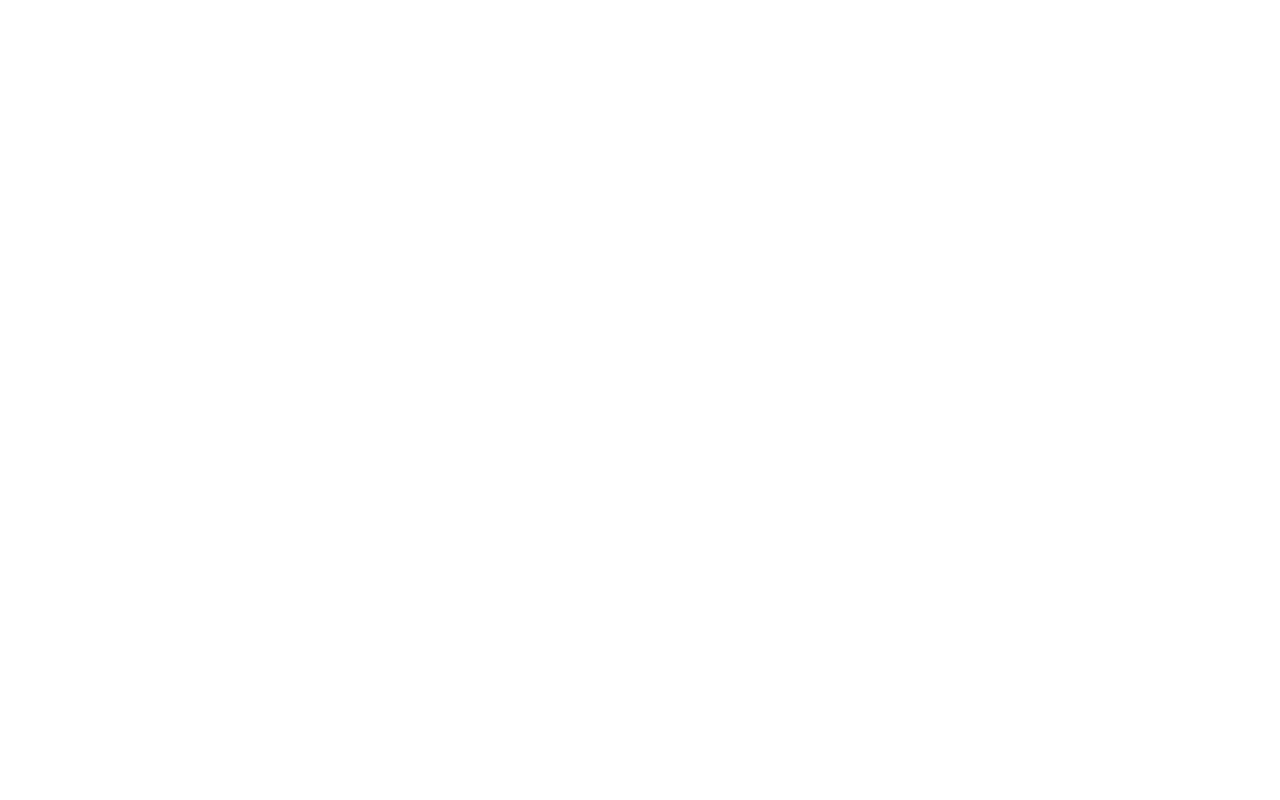
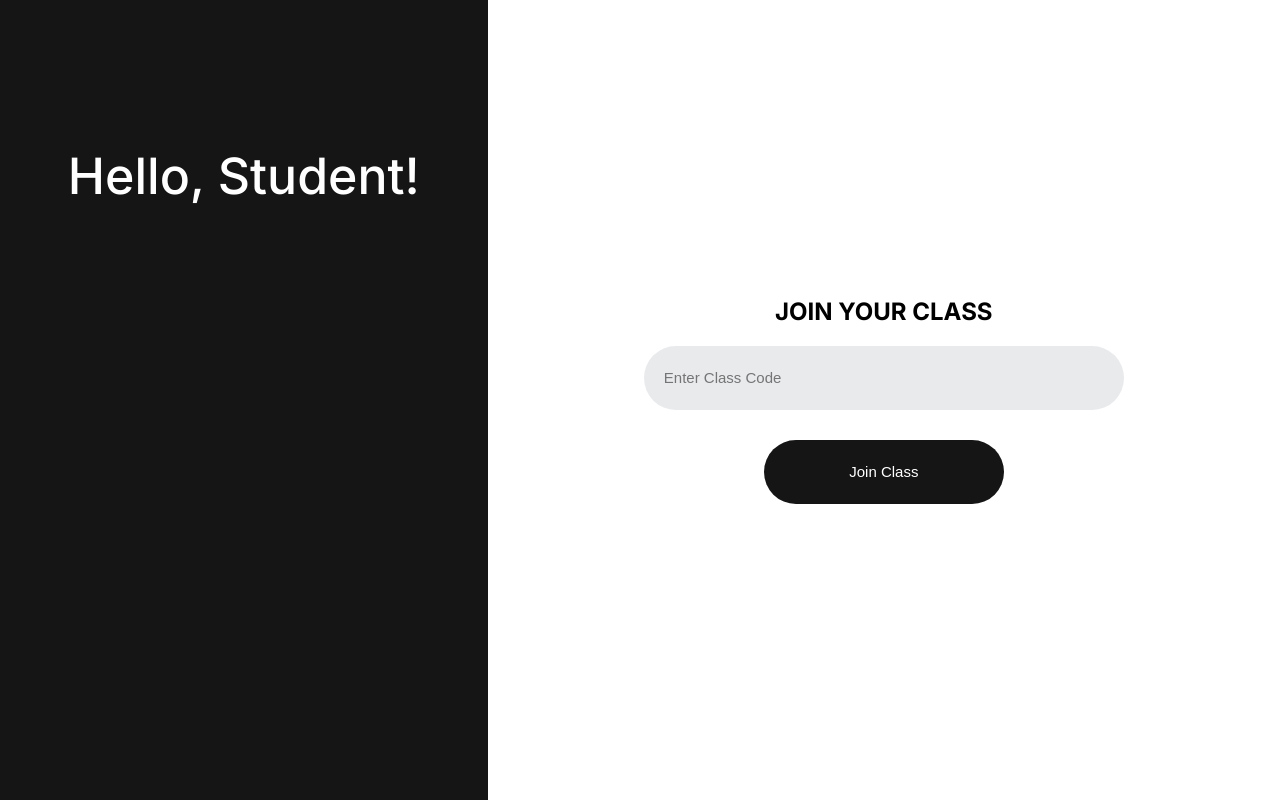
Before and after one commit to prathishta-shetty/DoubtDrop, a plain HTML site: page student.html in a window 1280 px wide. Drawn offline with Linux system fonts and the light colour scheme.

Commit message:
Student Login update

```diff
--- /dev/null
+++ b/firebase-config.js
@@ -0,0 +1,22 @@
+// Import the functions you need from the SDKs you need
+import { initializeApp } from "https://www.gstatic.com/firebasejs/11.7.3/firebase-app.js";
+import { getAnalytics } from "https://www.gstatic.com/firebasejs/11.7.3/firebase-analytics.js";
+import { getAuth } from "https://www.gstatic.com/firebasejs/11.7.3/firebase-auth.js";
+// TODO: Add SDKs for Firebase products that you want to use
+// https://firebase.google.com/docs/web/setup#available-libraries
+
+// Your web app's Firebase configuration
+// For Firebase JS SDK v7.20.0 and later, measurementId is optional
+const firebaseConfig = {
+    apiKey: "AIzaSyAX2QaQXbXZI1ZTepXMNHy8NRmXUuV_KJM",
+    authDomain: "doubtdrop-18eaa.firebaseapp.com",
+    projectId: "doubtdrop-18eaa",
+    storageBucket: "doubtdrop-18eaa.firebasestorage.app",
+    messagingSenderId: "743419502892",
+    appId: "1:743419502892:web:581d9d14305be87dbc4c89",
+    measurementId: "G-7GXLDGF5JB"
+};
+
+// Initialize Firebase
+const app = initializeApp(firebaseConfig);
+const analytics = getAnalytics(app);
--- /dev/null
+++ b/student.css
@@ -0,0 +1,86 @@
+*{
+    margin: 0;
+    padding: 0;
+    box-sizing: border-box;
+}
+
+html,body{
+    width: 100%;
+    height:100%;
+    font-family:"Inter", "Poppins";
+}
+
+main{
+    display: flex;
+}
+
+#part-1{
+    background-color: #161515;
+    height: 100vh;
+    width: 80vh;
+    display: flex;
+    justify-content: center;
+}
+
+#part-1 p{
+    padding-top: 30%;
+    color: white;
+    font-size: 50px;
+    font-weight: 500;
+}
+
+#part-2{
+    height: 100vh;
+    width: 130vh;
+    display: flex;
+    justify-content: center;
+    align-items: center;
+}
+
+#part-2 #join{
+    height: 80vh;
+    width: 80vh;
+    display: flex;
+    flex-direction: column;
+    justify-content: center;
+    align-items: center;
+}
+
+#joinForm{
+    display: flex;
+    flex-direction: column;
+    gap: 30px;
+    justify-content: center;
+    align-items: center;
+}
+
+input{
+    padding-left: 20px;
+    font-size: 15px;
+}
+
+#classCode{
+    margin-top: 20px;
+    height: 8vh;
+    width: 60vh;
+    border-radius: 50px;
+    border: none;
+    background-color: rgb(233, 234, 236);
+}
+
+
+#submit{
+    height: 8vh;
+    width: 30vh;
+    border-radius: 50px;
+    border: none;
+    background-color: #161515;
+    color: white;
+    font-size: 15px;
+}
+
+#submit:hover{
+    background-color: rgb(59, 185, 210);
+    color: #161515;
+    transition: 0.2s;
+}
--- a/student.html
+++ b/student.html
@@ -4,8 +4,31 @@
     <meta charset="UTF-8">
     <meta name="viewport" content="width=device-width, initial-scale=1.0">
     <title>Student Login</title>
+    <link rel="stylesheet" href="student.css">
+    <link rel="icon" href="assets/logo.png" type="image/png">
+    <link rel="preconnect" href="https://fonts.googleapis.com">
+    <link rel="preconnect" href="https://fonts.gstatic.com" crossorigin>
+    <link href="https://fonts.googleapis.com/css2?family=Inter:ital,opsz,wght@0,14..32,100..900;1,14..32,100..900&display=swap" rel="stylesheet">
+    <link rel="preconnect" href="https://fonts.googleapis.com">
+    <link rel="preconnect" href="https://fonts.gstatic.com" crossorigin>
+    <link href="https://fonts.googleapis.com/css2?family=Poppins:ital,wght@0,100;0,200;0,300;0,400;0,500;0,600;0,700;0,800;0,900;1,100;1,200;1,300;1,400;1,500;1,600;1,700;1,800;1,900&display=swap" rel="stylesheet">
 </head>
 <body>
+    <main>
+        <div id="part-1">
+            <p>Hello, Student!</p>
+        </div>
+        <div id="part-2">
+            <div id="join">
+                <h2>JOIN YOUR CLASS</h2>
+                <form id="joinForm">
+                    <input type="text" id="classCode" placeholder="Enter Class Code" required />
+                    <button id="submit" type="submit">Join Class</button>
+                </form>
 
+            </div>
+        </div>
+    </main>
+    <script type="module" src="firebase-config.js"></script>
 </body>
 </html>
```
Also changed, not shown: teacher.html (+1 -1 lines).
